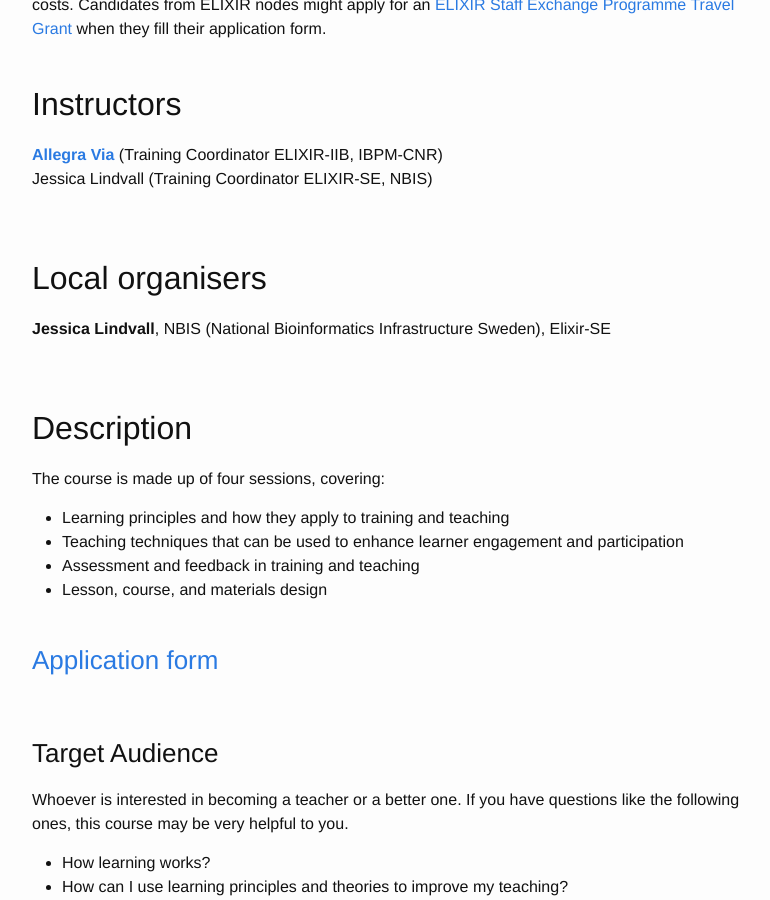
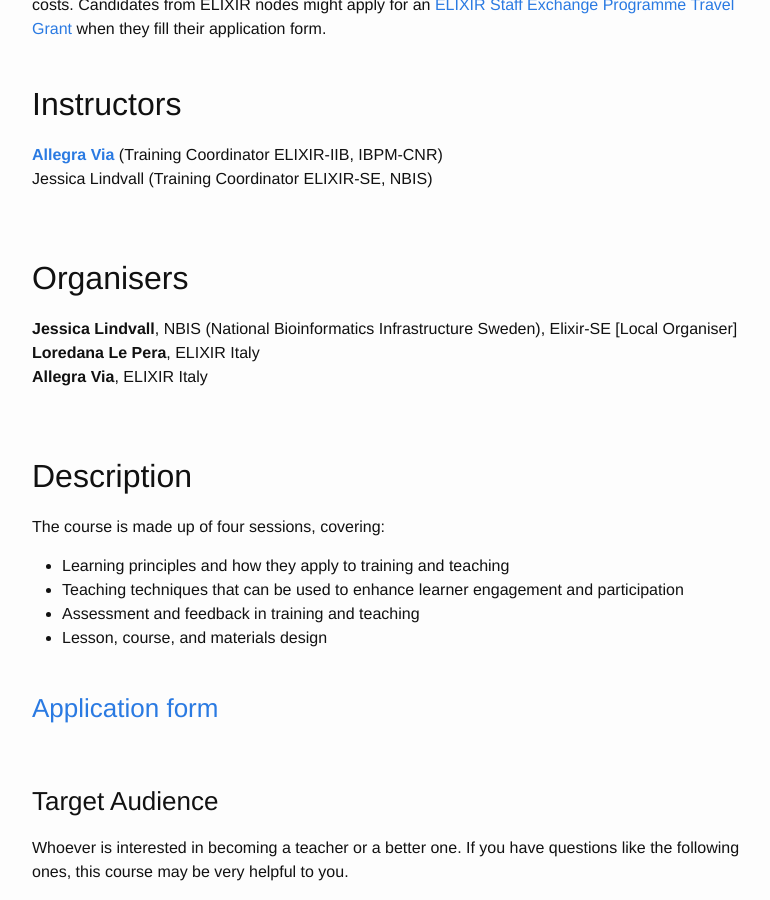
Before and after one commit to ELIXIR-IIB-training/website, a Jekyll site: the page built from _posts/2018-10-09-train-the-trainer-stockholm.md, in a window 1280 px wide and 900 px high, scrolled down 895 px. Shown: the whole window, without its empty margins (238-1008 px from the left). Built offline with Jekyll 4.4.1, drawn with Linux system fonts in a browser that asks for light colours.

Commit message:
Update organisers

```diff
--- a/_posts/2018-10-09-train-the-trainer-stockholm.md
+++ b/_posts/2018-10-09-train-the-trainer-stockholm.md
@@ -44,8 +44,10 @@ Jessica Lindvall (Training Coordinator ELIXIR-SE, NBIS)<br>
 <br>
 <br>
 
-## Local organisers
-**Jessica Lindvall**, NBIS (National Bioinformatics Infrastructure Sweden), Elixir-SE<br>
+## Organisers
+**Jessica Lindvall**, NBIS (National Bioinformatics Infrastructure Sweden), Elixir-SE [Local Organiser]<br>
+**Loredana Le Pera**, ELIXIR Italy<br>
+**Allegra Via**, ELIXIR Italy<br>
 <br>
 <br>
 
```
